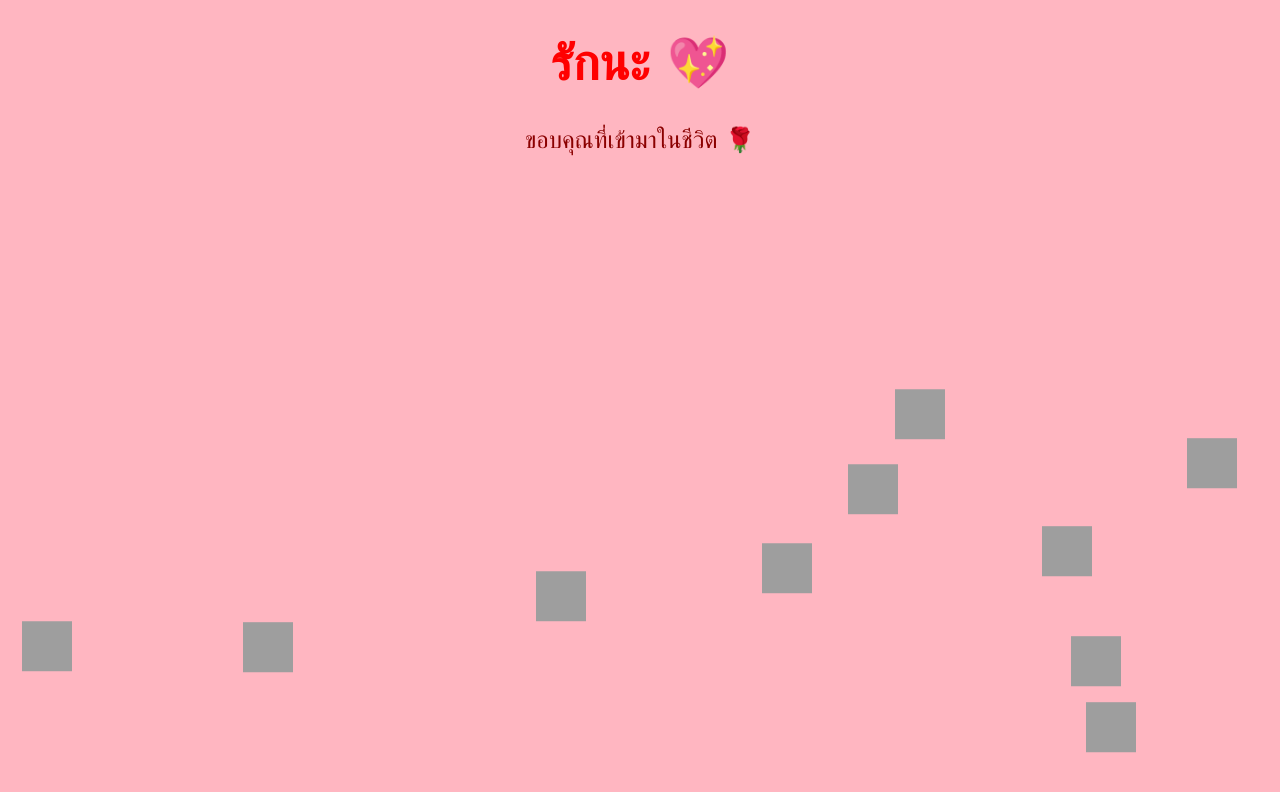
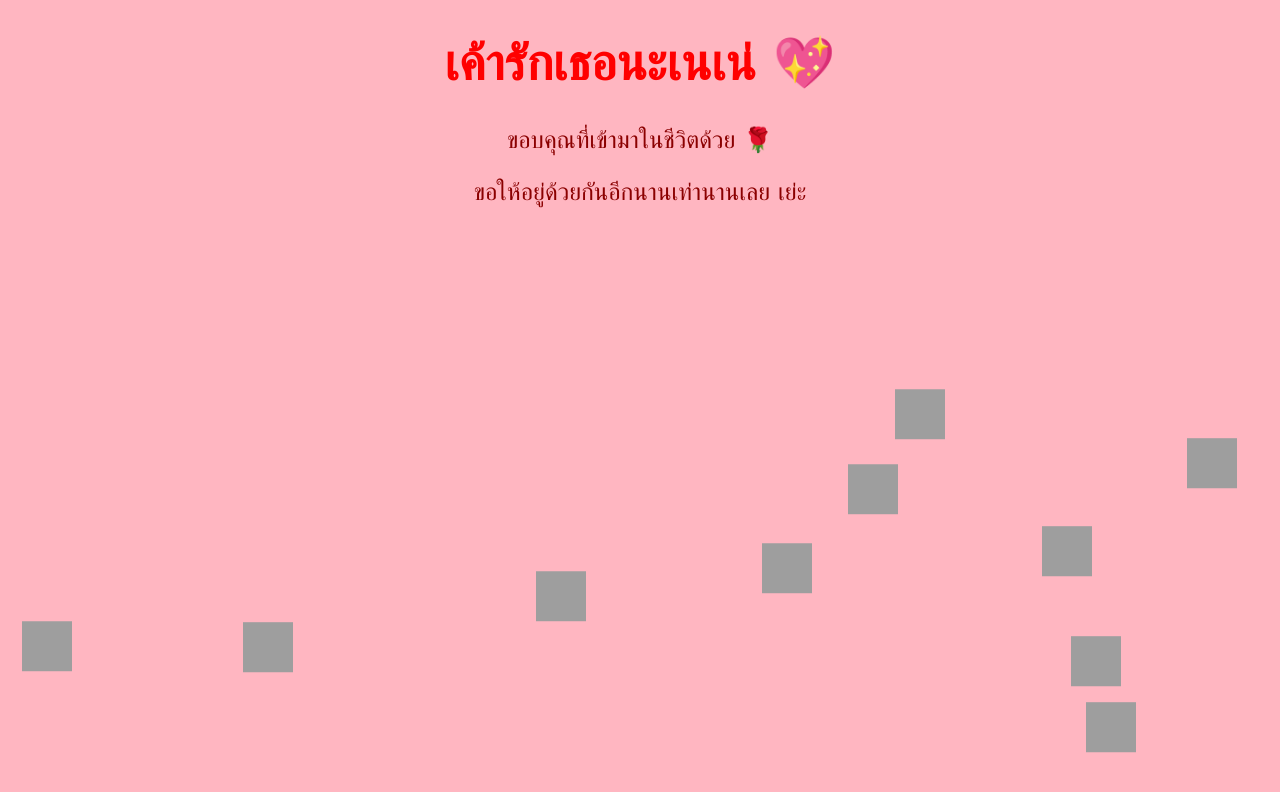
Before and after one commit to FalzeLuck/2025_Valen_Site, a plain HTML site: page index.html in a window 1280 px wide. Both pictures are taken after a click on the button "จิ้มเลยๆ 💕". Drawn offline with Linux system fonts and the light colour scheme; grey boxes are pictures that could not be loaded.

Commit message:
Change Text

```diff
--- a/index.html
+++ b/index.html
@@ -15,8 +15,9 @@
 
     <!-- Scene 2 (Hidden by Default) -->
     <div class="container hidden" id="scene2">
-        <h1 class="love-text">รักนะ 💖</h1>
-        <p class="love-message">ขอบคุณที่เข้ามาในชีวิต 🌹</p>
+        <h1 class="love-text">เค้ารักเธอนะเนเน่ 💖</h1>
+        <p class="love-message">ขอบคุณที่เข้ามาในชีวิตด้วย 🌹</p>
+        <p class="love-message">ขอให้อยู่ด้วยกันอีกนานเท่านานเลย เย่ะ</p>
     </div>
 
     <!-- Rose Container (Always Visible) -->
```
